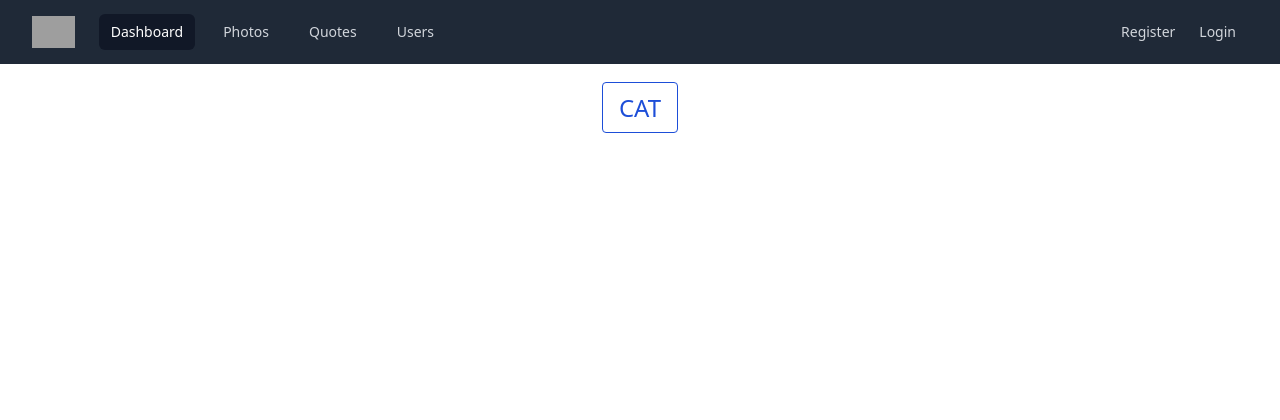
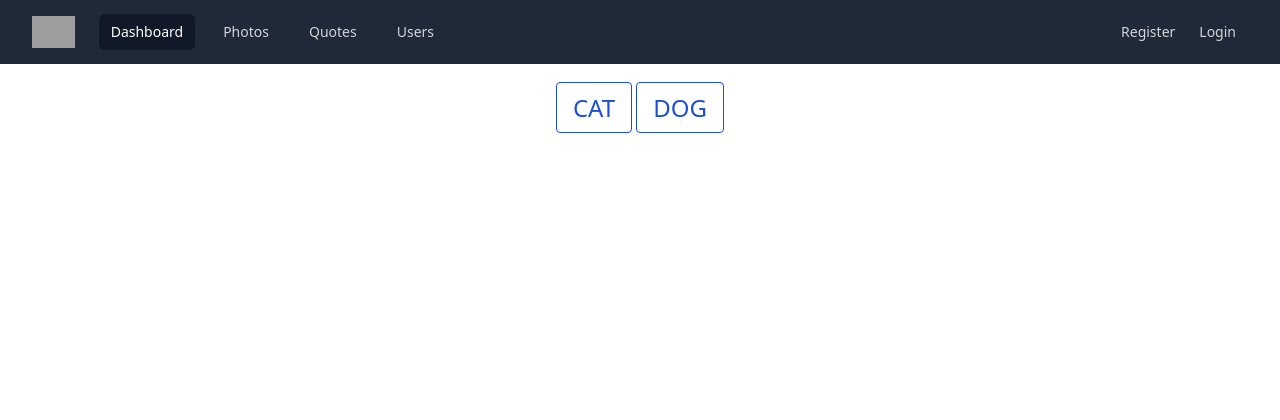
Before and after one commit to MateuszGozdzik/Main_App, a Django app: page /szymon/ in a window 1280 px wide. Shown: the top 420 px of the page. Run offline with Django 4.2, Linux system fonts and the light colour scheme; parts of the project's set-up code (start-up, migrations or seed data) failed here and were passed over; some libraries are stand-ins or nearby versions; grey boxes are pictures that could not be loaded.

Commit message:
add dog photos api

```diff
--- a/szymon/templates/szymon/index.html
+++ b/szymon/templates/szymon/index.html
@@ -8,16 +8,27 @@ Photos
 {% block content %}
 <div class="h-screen mt-5 pt-2">
     <div class="text-center mb-3">
+
+        {% if "cat" in modes %}
         <a class="px-4 py-2 mt-20 rounded bg-white text-blue-700 border border-blue-700 text-2xl"
-            href="{% url 'szymon:cat_photos' %}">CAT</a>
+            href="{% url 'szymon:cat_photos'  %}">CAT</a>
+        {% endif %}
+
+        {% if "dog" in modes %}
+        <a class="px-4 py-2 mt-20 rounded bg-white text-blue-700 border border-blue-700 text-2xl"
+            href="{% url 'szymon:dog_photos'  %}">DOG</a>
+        {% endif %}
+
         {% if "simon" in modes %}
         <a class="px-4 py-2 mt-20 rounded bg-white text-blue-700 border border-blue-700 text-2xl"
-            href="{% url 'szymon:simon_photos' %}">SIMON</a>
+            href="{% url 'szymon:simon_photos'  %}">SIMON</a>
         {% endif %}
+
         {% if "special" in modes %}
         <a class="px-4 py-2 mt-20 rounded bg-white text-blue-700 border border-blue-700 text-2xl"
-            href="{% url 'szymon:special_photos' %}">SPECIAL</a>
+            href="{% url 'szymon:special_photos'  %}">SPECIAL</a>
         {% endif %}
+
     </div>
     {% if not index %}
     <div class="bg-emerald-300 h-5/6 w-full flex justify-center">
--- a/szymon/urls.py
+++ b/szymon/urls.py
@@ -7,6 +7,7 @@ app_name = "szymon"
 urlpatterns = [
     path("", views.index, name="index"),
     path("cat/", views.cat_photos, name="cat_photos"),
+    path("dog/", views.dog_photos, name="dog_photos"),
     path("simon/", views.simon_photos, name="simon_photos"),
     path("special/", views.special_photos, name="special_photos"),
 ]
--- a/szymon/views.py
+++ b/szymon/views.py
@@ -55,9 +55,15 @@ def get_cat_photos():
     cat = response.json()[0]
     return cat["url"]
 
+def get_dog_photos():
+    url = "https://dog.ceo/api/breeds/image/random"
+    response = requests.get(url)
+    dog_url = response.json()["message"]
+    return dog_url
 
-def render_photo(request, photo, index=None):
-    user_modes = ["cat"]
+
+def render_photo(request, photo=None, index=None):
+    user_modes = ["cat", "dog"]
     if request.user.groups.filter(name="special photos").exists():
         user_modes.append("special")
     if request.user.groups.filter(name="simon photos").exists():
@@ -75,11 +81,15 @@ def render_photo(request, photo, index=None):
 
 
 def index(request):
-    return render_photo(request, "no-photo", index=True)
+    return render_photo(request, index=True)
 
 
 def cat_photos(request):
     photo = get_cat_photos()
+    return render_photo(request, photo)
+
+def dog_photos(request):
+    photo = get_dog_photos()
     return render_photo(request, photo)
 
 
```
